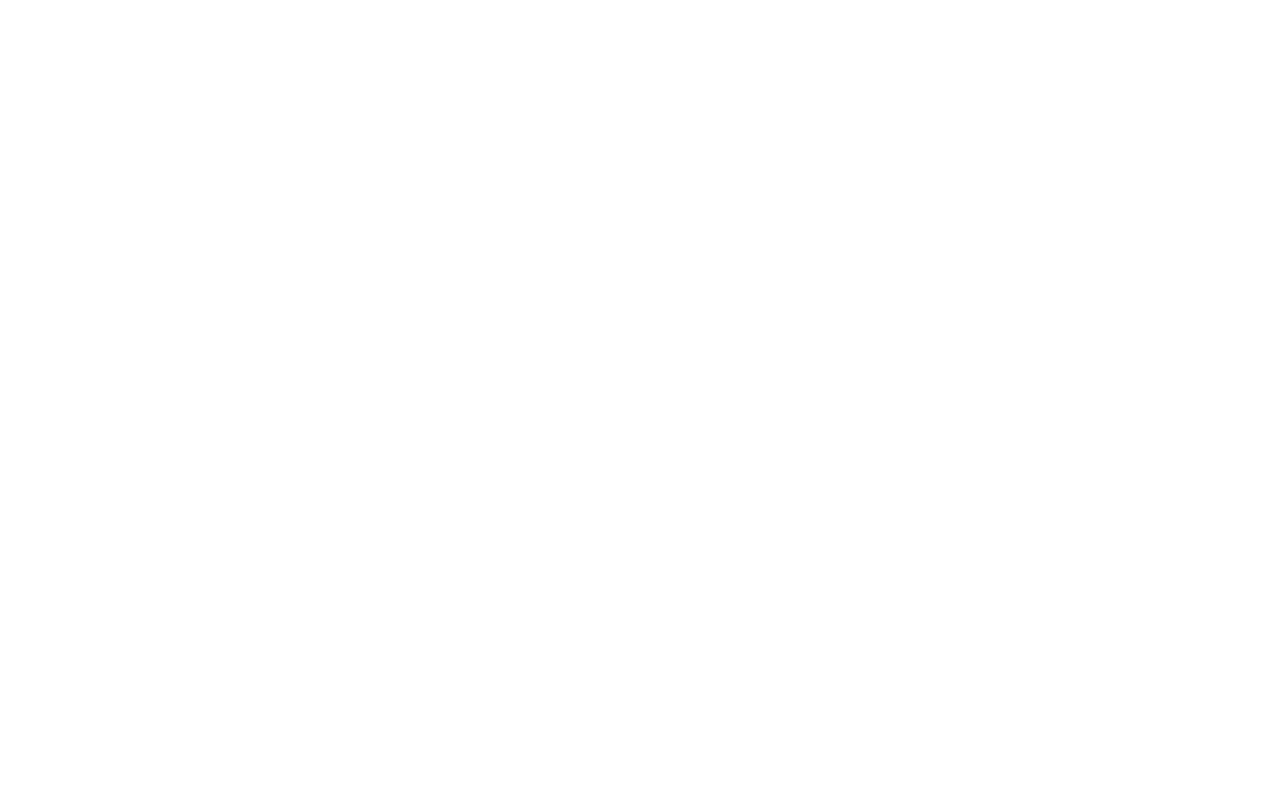
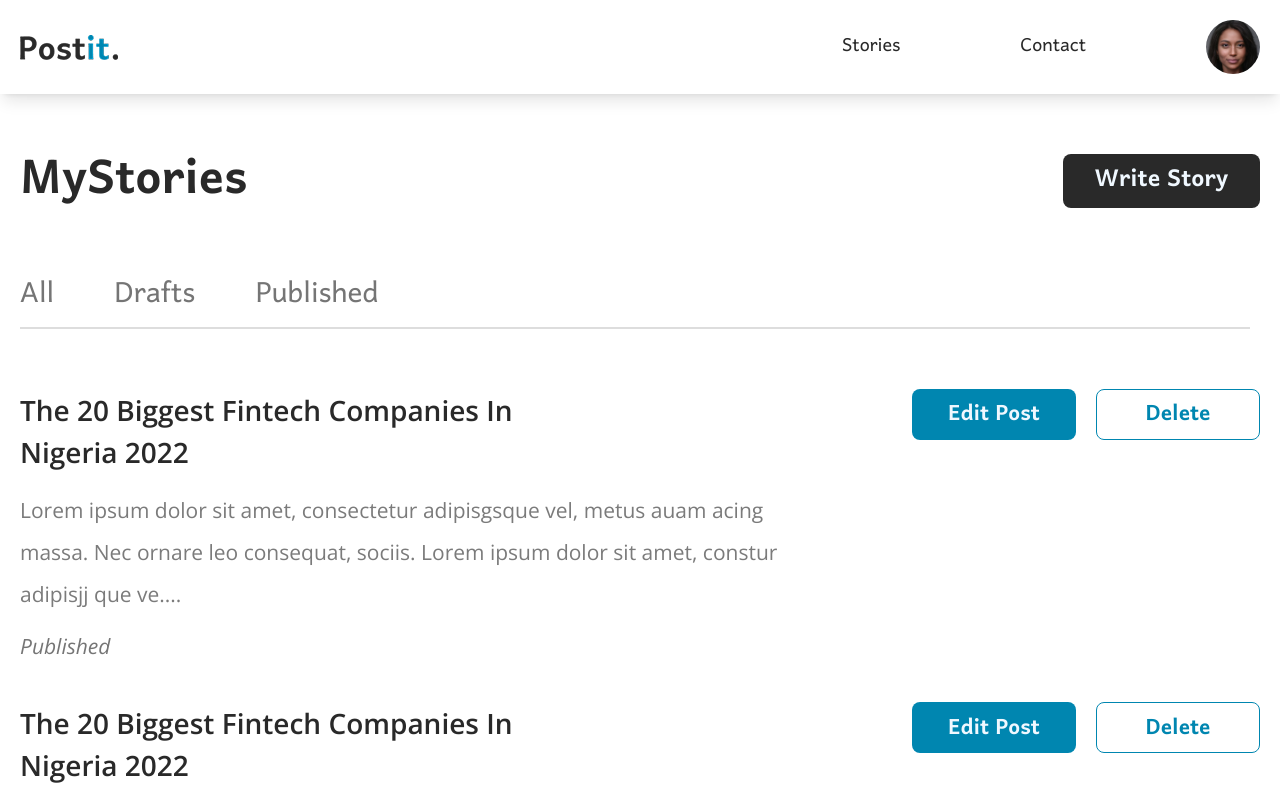
Before and after one commit to YounQsheyex/PostIt-Front-End, a React (Vite) app: page /my-story in a window 1280 px wide. Before the commit this address had no page. Shown: the top 800 px of the page. Built offline with nearby package versions, Linux system fonts and the light colour scheme.

Commit message:
feat:added my story page

```diff
--- /dev/null
+++ b/data.js
@@ -0,0 +1,30 @@
+export const data = [
+  {
+    title: "The 20 Biggest Fintech Companies In Nigeria 2022",
+    description:
+      "Lorem ipsum dolor sit amet, consectetur adipisgsque vel, metus auam acing massa. Nec ornare leo consequat, sociis. Lorem ipsum dolor sit amet, constur adipisjj que ve....",
+    store: "Published",
+  },
+  {
+    title: "The 20 Biggest Fintech Companies In Nigeria 2022",
+    description:
+      "Lorem ipsum dolor sit amet, consectetur adipisgsque vel, metus auam acing massa. Nec ornare leo consequat, sociis. Lorem ipsum dolor sit amet, constur adipisjj que ve....",
+    store: "Drafts",
+  },
+  {
+    title: "The 20 Biggest Fintech Companies In Nigeria 2022",
+    description:
+      "Lorem ipsum dolor sit amet, consectetur adipisgsque vel, metus auam acing massa. Nec ornare leo consequat, sociis. Lorem ipsum dolor sit amet, constur adipisjj que ve....",
+    store: "Drafts",
+  },
+  {
+    title: "The 20 Biggest Fintech Companies In Nigeria 2022",
+    description:
+      "Lorem ipsum dolor sit amet, consectetur adipisgsque vel, metus auam acing massa. Nec ornare leo consequat, sociis. Lorem ipsum dolor sit amet, constur adipisjj que ve....",
+    store: "Published",
+  },
+];
+
+
+
+// font-[harmattan] font-[400] text-[37px] text-[#757575] cursor-pointer"
--- a/src/App.jsx
+++ b/src/App.jsx
@@ -7,6 +7,7 @@ import WelcomePage from "./pages/WelcomePage";
 import CreateStory from "./pages/CreateStory";
 import UpdateStory from "./pages/UpdateStory";
 import ViewSinglePost from "./pages/ViewSinglePost";
+import MyStories from "./pages/MyStories";
 
 function App() {
   return (
@@ -20,6 +21,7 @@ function App() {
           <Route path="/create-story" element={<CreateStory />} />
           <Route path="/update-story" element={<UpdateStory />} />
           <Route path="/view-post" element={<ViewSinglePost />} />
+          <Route path="/my-story" element={<MyStories />} />
         </Routes>
       </Router>
     </>
--- /dev/null
+++ b/src/components/AllStories.jsx
@@ -0,0 +1,84 @@
+import React from "react";
+import { Link } from "react-router-dom";
+import { useState } from "react";
+import { data } from "../../data";
+
+const AllStories = () => {
+  const [filter, setFilter] = useState("All");
+
+  const filterStory = data.filter((story) => {
+    if (filter === "All") {
+      return true;
+    }
+    return story.store === filter;
+  });
+  return (
+    <div className="w-sm lg:w-[1240px] mx-auto mt-10">
+      <div className="flex flex-col lg:flex-row lg:justify-between lg:items-center px-5 lg:px-0 mb-10">
+        <div className="w-[318px]">
+          <h1 className="font-[harmattan] font-[700] text-[62px] text-[#292929]">
+            MyStories
+          </h1>
+        </div>
+        <div className="flex justify-center items-center w-[197px] h-[54px] bg-[#292929] rounded-[8px] cursor-pointer text-[#f0f8ff] text-[31px] font-[700] font-[harmattan]">
+          <Link to={"/create-story"}>Write Story</Link>
+        </div>
+      </div>
+      <div className="px-5 lg:px-0 flex gap-15 items-center mb-1">
+        {["All", "Drafts", "Published"].map((stored, i) => {
+          return (
+            <button
+              key={i}
+              onClick={() => setFilter(stored)}
+              className={`font-[harmattan] font-[400] text-[37px] text-[#757575] cursor-pointer`}
+            >
+              {stored}
+            </button>
+          );
+        })}
+      </div>
+      <hr className="hidden lg:block w-[1230px] border-[1.5px] border-[#dddddd] mb-10" />
+      <div className="mt-15">
+        {filterStory.map((story, index) => {
+          return (
+            <div
+              key={index}
+              className="flex flex-col lg:flex-row lg:justify-between my-10 px-5 lg:px-0"
+            >
+              <div className="w-full lg:w-[816px]">
+                <div className="w-full lg:w-[587px]">
+                  <h1 className="font-[600] font-[Open_Sans] text-[28px] text-[#292929]">
+                    {story.title}
+                  </h1>
+                </div>
+                <div className="w-full lg:w-[816px] my-4">
+                  <p className="font-[400] font-[Open_Sans] text-[18px] lg:text-[21px] text-[#7b7b7b] leading-[42px] tracking-[2%]">
+                    {story.description}
+                  </p>
+                </div>
+                <div className="w-[98px] my-2 lg:my-0">
+                  <p className="font-[Open_Sans] font-[400] italic text-[21px] text-[#757575]">
+                    {story.store}
+                  </p>
+                </div>
+              </div>
+              <div className="flex gap-5">
+                <Link
+                  to={"/update-story"}
+                  className="bg-[#0086b0] w-[164px] h-[51px] rounded-[8px] text-[#f0f8ff] text-[28px] text-center font-[700] font-[harmattan] cursor-pointer flex justify-center items-center"
+                >
+                  Edit Post
+                </Link>
+                <button className="border-[1.5px] border-[#0086b0] w-[164px] h-[51px] rounded-[8px] text-[#0086b0] text-[28px] font-[700] font-[harmattan] cursor-pointer">
+                  Delete
+                </button>
+              </div>
+            </div>
+          );
+        })}
+      </div>
+    </div>
+  );
+};
+
+export default AllStories;
--- a/src/components/HeroLoggedIn.jsx
+++ b/src/components/HeroLoggedIn.jsx
@@ -1,4 +1,5 @@
 import React from "react";
+import { Link } from "react-router-dom";
 import scrabble from "../assets/scrabble.png";
 
 const HeroLoggedIn = () => {
@@ -15,9 +16,11 @@ const HeroLoggedIn = () => {
             aliquam id ut.
           </p>
           <div className="mt-5 w-[280px] lg:w-[480px] flex flex-col lg:flex lg:flex-row lg:justify-between lg:items-center gap-2 lg:gap-0 ">
-            <button className="w-[230px] h-[53px] rounded-[5px] bg-[#0086b0] font-[700] text-[30px] font-[harmattan] text-[#f0f8ff] cursor-pointer">
-              My Stories
-            </button>
+            <Link to={'/my-story'}>
+              <button className="w-[230px] h-[53px] rounded-[5px] bg-[#0086b0] font-[700] text-[30px] font-[harmattan] text-[#f0f8ff] cursor-pointer">
+                My Stories
+              </button>
+            </Link>
             <button className="w-[230px] h-[53px] rounded-[5px] border-[1px] border-[#0086b0] font-[700] text-[30px] font-[harmattan] text-[#0086b0] cursor-pointer">
               Go to Feed
             </button>
--- /dev/null
+++ b/src/pages/MyStories.jsx
@@ -0,0 +1,16 @@
+import React from "react";
+import NavLoggedIn from "../components/NavLoggedIn";
+import AllStories from "../components/AllStories";
+import Footer from "../components/Footer";
+
+const MyStories = () => {
+  return (
+    <div className="animate__animated animate__fadeIn">
+      <NavLoggedIn />
+      <AllStories />
+      <Footer />
+    </div>
+  );
+};
+
+export default MyStories;
```
